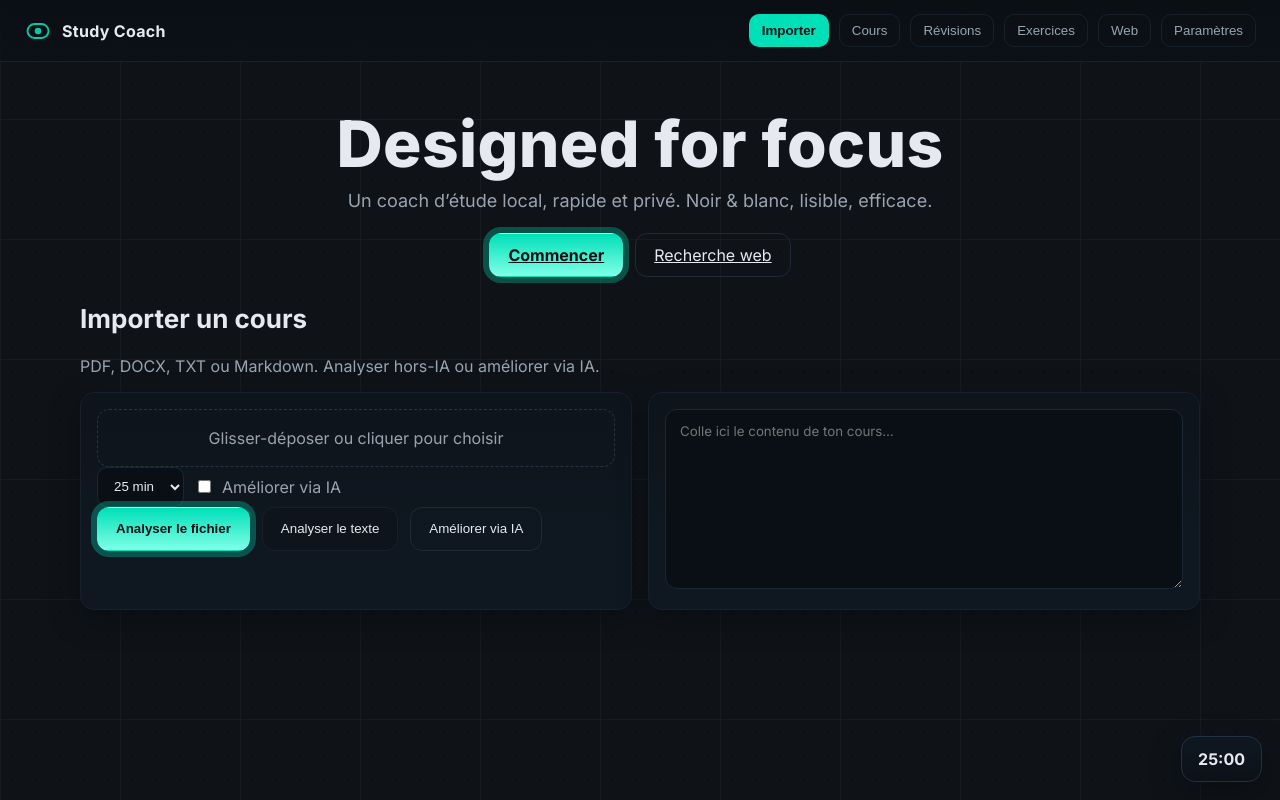
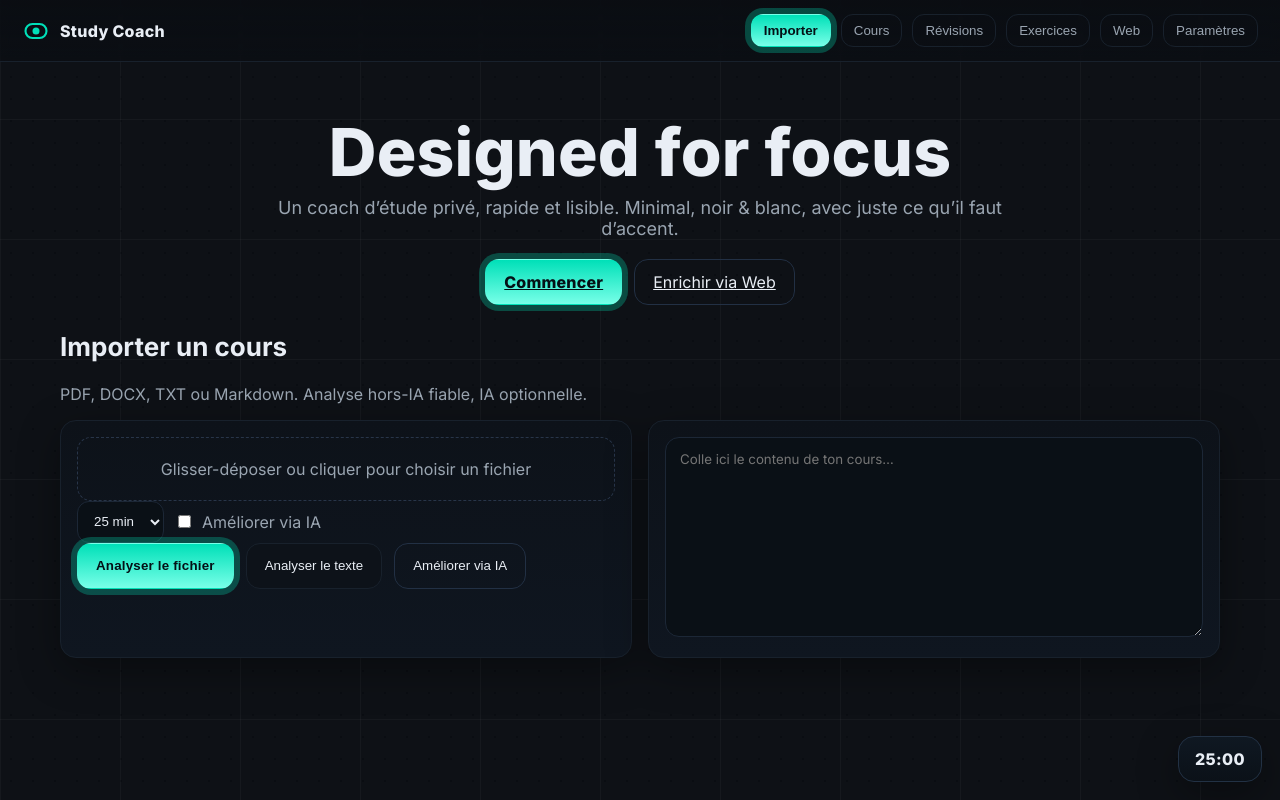
Before and after one commit to Amendor47/Studying-coach, a Flask app: page / in a window 1280 px wide. Run offline with Flask 3, Linux system fonts and the light colour scheme; parts of the project's set-up code (start-up, migrations or seed data) failed here and were passed over.

Commit message:
chore: refresh minimal UI

```diff
--- a/static/style.css
+++ b/static/style.css
@@ -1,119 +1,187 @@
-/* ====== Minimal Dark Theme (AnythingLLM-inspired) ====== */
+/* ========= Ultra-modern dark minimal ========= */
 :root{
-  --bg:#0b0f14;
-  --panel:#0e141b;
-  --panel-2:#0f1822;
-  --text:#e6eaf0;
-  --muted:#9aa4af;
-  --accent:#00e0b8;
-  --accent-2:#7fffe7;
-  --border:#17202b;
-  --ring:rgba(0,224,184,.3);
-  --radius:14px;
-  --shadow:0 10px 30px rgba(0,0,0,.35);
-  --font: "Inter", system-ui, -apple-system, Segoe UI, Roboto, sans-serif;
+  --bg:#0a0d12;
+  --panel:#0d1219;
+  --panel-2:#0f1620;
+  --text:#e9eef5;
+  --muted:#9aa5b1;
+  --accent:#00e0b8;         /* teal/menthe moderne */
+  --accent-2:#78ffe8;
+  --border:#18212c;
+  --ring:rgba(0,224,184,.28);
+  --radius:16px;
+  --shadow:0 12px 40px rgba(0,0,0,.35);
+  --font:"Inter", system-ui, -apple-system, Segoe UI, Roboto, sans-serif;
 }
+
 *{box-sizing:border-box}
 html,body{height:100%}
 body{
-  margin:0;
-  font-family:var(--font);
-  background:var(--bg);
-  color:var(--text);
+  margin:0; font-family:var(--font);
+  background:var(--bg); color:var(--text);
+  -webkit-font-smoothing:antialiased; -moz-osx-font-smoothing:grayscale;
 }
+
+/* Subtle grid / lines like new SaaS sites */
 .bg-grid{
   position:fixed; inset:0; z-index:-1;
   background:
-    radial-gradient(transparent 1px, rgba(255,255,255,.02) 1px) 0 0 / 24px 24px,
-    linear-gradient(90deg, rgba(255,255,255,.03) 1px, transparent 1px) 0 0 / 120px 100%,
-    linear-gradient(0deg, rgba(255,255,255,.03) 1px, transparent 1px) 0 0 / 100% 120px;
-  filter:saturate(.9);
+    radial-gradient(transparent 1px, rgba(255,255,255,.02) 1px) 0 0/22px 22px,
+    linear-gradient(90deg, rgba(255,255,255,.03) 1px, transparent 1px) 0 0/120px 100%,
+    linear-gradient(0deg, rgba(255,255,255,.03) 1px, transparent 1px) 0 0/100% 120px;
+  filter:saturate(.95);
 }
+
+/* ===== Header ===== */
 .topbar{
-  position:sticky; top:0;
-  display:flex; gap:18px; align-items:center; justify-content:space-between;
-  padding:14px 24px;
-  background:linear-gradient(180deg, rgba(11,15,20,.9), rgba(11,15,20,.5));
+  position:sticky; top:0; padding:14px 22px;
+  display:flex; align-items:center; justify-content:space-between; gap:16px;
+  background:linear-gradient(180deg, rgba(10,13,18,.85), rgba(10,13,18,.6));
   backdrop-filter:saturate(1.2) blur(6px);
   border-bottom:1px solid var(--border);
 }
 .brand{display:flex; align-items:center; gap:10px}
-.logo{width:28px; height:28px; opacity:.9}
-.title{font-weight:700; letter-spacing:.3px}
+.logo{width:28px; height:28px; color:var(--accent)}
+.title{font-weight:800; letter-spacing:.3px}
+
+/* nav tabs (ghost) */
 .tabs{display:flex; gap:10px; flex-wrap:wrap}
 .tab{
   background:transparent; color:var(--muted);
   border:1px solid var(--border);
-  padding:8px 12px; border-radius:10px; cursor:pointer;
+  padding:8px 12px; border-radius:12px; cursor:pointer;
   transition:all .2s ease;
 }
-.tab:hover{color:var(--text); border-color:#1f2a36}
-.tab.active{color:#0b0f14; background:var(--accent); border-color:transparent; font-weight:600}
-.hero{padding:48px 0 18px}
-.wrapper{width:min(1120px, 92%); margin-inline:auto}
+.tab:hover{color:var(--text); border-color:#223044}
+.tab.active{
+  color:#041015; background:linear-gradient(180deg,var(--accent),var(--accent-2));
+  border-color:transparent; font-weight:700; box-shadow:0 0 0 6px var(--ring);
+}
+
+/* ===== Hero ===== */
+.hero{padding:56px 0 18px}
+.wrapper{width:min(1160px, 92%); margin-inline:auto}
 .hero-inner{text-align:center}
-.h1{margin:0 0 12px 0; font-size: clamp(32px, 7vw, 64px); line-height:1.06; letter-spacing:.4px; font-weight:800;}
-.sub{margin:0 auto 22px; color:var(--muted); max-width:760px; font-size:18px}
+.h1{margin:0 0 10px; font-size:clamp(34px, 7vw, 66px); line-height:1.04; font-weight:800; letter-spacing:.2px}
+.sub{margin:0 auto 20px; color:var(--muted); max-width:760px; font-size:18px}
 .cta-row{display:flex; justify-content:center; gap:12px}
+
+/* ===== Buttons ===== */
 .btn{
   display:inline-flex; align-items:center; justify-content:center;
-  height:44px; padding:0 18px; border-radius:12px; border:1px solid var(--border);
-  color:var(--text); background:var(--panel); cursor:pointer; transition:all .2s;
-  box-shadow:0 0 0 0 transparent;
+  height:46px; padding:0 18px; border-radius:14px;
+  border:1px solid var(--border); background:var(--panel); color:var(--text);
+  cursor:pointer; transition:all .2s ease; box-shadow:0 0 0 0 transparent;
 }
-.btn:hover{border-color:#263241; transform:translateY(-1px)}
+.btn:hover{border-color:#263449; transform:translateY(-1px)}
 .btn:active{transform:translateY(0)}
 .btn-primary{
-  background:linear-gradient(180deg, var(--accent), var(--accent-2));
-  color:#041014; border-color:transparent; font-weight:700;
+  background:linear-gradient(180deg,var(--accent),var(--accent-2));
+  color:#041015; border-color:transparent; font-weight:800; letter-spacing:.2px;
   box-shadow:0 0 0 6px var(--ring);
 }
-.btn-ghost{background:transparent; border-color:#1f2a36; color:var(--text);}
-.btn-ghost:hover{border-color:#2a3a4c}
-.stack{display:grid; gap:28px; padding:8px 0 60px}
+.btn-ghost{background:transparent; border-color:#223044}
+.btn-ghost:hover{border-color:#2a3e56}
+
+/* ===== Layout ===== */
+.stack{display:grid; gap:28px; padding:8px 0 64px}
 .stack-sm{display:grid; gap:12px}
-.grid-cols{display:grid; gap:16px; grid-template-columns:repeat(auto-fit,minmax(280px,1fr));}
+.grid-cols{display:grid; gap:16px; grid-template-columns:repeat(auto-fit,minmax(300px,1fr))}
+
+/* Panels */
 .panel{display:none}
 .panel.active{display:block}
 .panel-head{display:flex; flex-direction:column; gap:6px}
 .panel-head h2{margin:0; font-size:26px}
 .muted{color:var(--muted)}
+
+/* Cards & Inputs */
 .card{
-  background:linear-gradient(180deg, var(--panel), var(--panel-2));
+  background:linear-gradient(180deg,var(--panel),var(--panel-2));
   border:1px solid var(--border); border-radius:var(--radius);
   padding:16px; box-shadow:var(--shadow);
 }
-.card-grid{display:grid; gap:16px; grid-template-columns:repeat(auto-fit,minmax(320px,1fr));}
+.card-grid{display:grid; gap:16px; grid-template-columns:repeat(auto-fit,minmax(340px,1fr))}
+
 textarea{
-  width:100%; min-height:180px; resize:vertical;
-  background:#0a0f15; color:var(--text); border:1px solid #1c2633; border-radius:12px;
-  padding:12px 14px; font-family:inherit; line-height:1.4;
+  width:100%; min-height:200px; resize:vertical;
+  background:#0a1016; color:var(--text); border:1px solid #1c2736; border-radius:14px;
+  padding:12px 14px; font-family:inherit; line-height:1.5;
 }
 .input, .select{
-  height:40px; background:#0a0f15; color:var(--text);
-  border:1px solid #1c2633; border-radius:10px; padding:0 12px;
+  height:42px; background:#0a1016; color:var(--text);
+  border:1px solid #1c2736; border-radius:12px; padding:0 12px;
 }
 input[type="file"]{display:none}
-.file{display:flex; align-items:center; justify-content:center; border:1px dashed #273243; border-radius:12px; height:58px; cursor:pointer; color:var(--muted);}
-.file:hover{color:var(--text); border-color:#314158}
+.file{
+  display:flex; align-items:center; justify-content:center; height:64px;
+  border:1px dashed #283549; border-radius:14px; cursor:pointer; color:var(--muted);
+}
+.file:hover{color:var(--text); border-color:#31455f}
+
 .row{display:flex; gap:10px; align-items:center; flex-wrap:wrap}
 .row.end{justify-content:flex-end}
 .gap{gap:12px}
 .check{display:flex; align-items:center; gap:8px; color:var(--muted)}
+
+/* Chips (thèmes) */
 .chips{display:flex; gap:8px; flex-wrap:wrap}
-.chips button{background:#0a1017; color:var(--text); border:1px solid #1f2a36; padding:6px 10px; border-radius:999px; cursor:pointer;}
-.chips button:hover{border-color:#2a3a4c}
-.flashcard{position:relative; height:170px; perspective:1000px;}
-.flashcard .inner{position:absolute; inset:0; border-radius:14px; transition:transform .6s; transform-style:preserve-3d; background:linear-gradient(180deg,#0b1118,#101a24); border:1px solid #1d2837; box-shadow:var(--shadow); display:flex; align-items:center; justify-content:center; text-align:center; padding:16px;}
+.chips button{
+  background:#0a1118; color:var(--text); border:1px solid #223044;
+  padding:6px 10px; border-radius:999px; cursor:pointer; transition:all .2s;
+}
+.chips button:hover{border-color:#2a3e56}
+
+/* Flashcards */
+.flashcard{position:relative; height:210px; perspective:1100px}
+.flashcard .inner{
+  position:absolute; inset:0; border-radius:16px; transition:transform .6s; transform-style:preserve-3d;
+  background:linear-gradient(180deg,#0b1118,#101a25); border:1px solid #1d2b3c; box-shadow:var(--shadow);
+  display:flex; align-items:center; justify-content:center; text-align:center; padding:18px;
+}
+.flashcard:hover .inner{transform:translateY(-2px)}
 .flashcard.flip .inner{transform:rotateY(180deg)}
-.flashcard .front, .flashcard .back{position:absolute; inset:0; backface-visibility:hidden; padding:16px; display:flex; align-items:center; justify-content:center;}
+.flashcard .front, .flashcard .back{
+  position:absolute; inset:0; backface-visibility:hidden; padding:18px;
+  display:flex; align-items:center; justify-content:center;
+}
 .flashcard .back{transform:rotateY(180deg)}
-#course-cards .flashcard, #due-cards .flashcard{height:200px}
-.draft{border:1px solid var(--border); border-radius:12px; padding:12px; background:#0a0f15;}
+#course-cards .flashcard, #due-cards .flashcard{height:220px}
+
+/* Drafts & list items */
+.draft{
+  border:1px solid var(--border); border-radius:14px; padding:12px; background:#0a1016;
+}
 .draft button{margin-top:8px}
-.timer{position:fixed; right:18px; bottom:18px; background:linear-gradient(180deg,#0f1822,#0b1118); color:var(--text); border:1px solid #223144; border-radius:14px; padding:12px 16px; font-weight:700; box-shadow:var(--shadow);}
+
+/* QCM buttons */
+#exercise-list button, #due-cards button{
+  border:1px solid #213049; background:#0b1118; color:var(--text);
+  border-radius:12px; padding:8px 10px; margin:4px 4px 0 0; cursor:pointer; transition:all .15s;
+}
+#exercise-list button:hover, #due-cards button:hover{border-color:#2b3e5a}
+#exercise-list button.correct{background:rgba(0,224,184,.16); border-color:#1c7e6e}
+#exercise-list button.wrong{background:rgba(255,77,109,.14); border-color:#7a2434}
+
+/* Timer */
+.timer{
+  position:fixed; right:18px; bottom:18px;
+  background:linear-gradient(180deg,#0f1822,#0b1118);
+  color:var(--text); border:1px solid #223144; border-radius:16px;
+  padding:12px 16px; font-weight:800; letter-spacing:.4px; box-shadow:var(--shadow);
+}
+
+/* Modal */
 .modal{position:fixed; inset:0; display:flex; align-items:center; justify-content:center; background:rgba(0,0,0,.6)}
 .modal.hidden{display:none}
-.modal-content{max-width:420px; width:92%}
+.modal-content{max-width:440px; width:92%}
+
+/* Links & focus */
 a{color:var(--accent)}
 a:hover{opacity:.9}
+:focus-visible{outline:2px solid var(--accent); outline-offset:2px}
+
+/* Nice scrollbar (WebKit) */
+*::-webkit-scrollbar{height:10px;width:10px}
+*::-webkit-scrollbar-track{background:transparent}
+*::-webkit-scrollbar-thumb{background:#1b2635;border-radius:10px}
--- a/templates/index.html
+++ b/templates/index.html
@@ -3,19 +3,26 @@
 <head>
   <meta charset="UTF-8" />
   <meta name="viewport" content="width=device-width, initial-scale=1" />
-  <title>Study Coach — Minimal</title>
+  <title>Study Coach — Focus</title>
   <meta name="color-scheme" content="dark light" />
   <link rel="preconnect" href="https://fonts.gstatic.com" crossorigin>
   <link href="https://fonts.googleapis.com/css2?family=Inter:wght@400;500;600;700;800&display=swap" rel="stylesheet">
   <link rel="stylesheet" href="{{ url_for('static', filename='style.css') }}" />
 </head>
 <body>
+  <!-- subtle grid background -->
   <div class="bg-grid"></div>
+
+  <!-- HEADER -->
   <header class="topbar">
     <div class="brand">
-      <img src="{{ url_for('static', filename='logo.svg') }}" alt="" class="logo" />
-      <span class="title">Study Coach</span>
+      <svg class="logo" viewBox="0 0 24 24" fill="none" aria-hidden="true">
+        <rect x="3" y="6" width="18" height="12" rx="6" stroke="currentColor" stroke-width="1.8"/>
+        <circle cx="12" cy="12" r="3" fill="currentColor"/>
+      </svg>
+      <span class="title">Study&nbsp;Coach</span>
     </div>
+
     <nav class="tabs" role="tablist">
       <button class="tab active" data-tab="import" role="tab">Importer</button>
       <button class="tab" data-tab="courses" role="tab">Cours</button>
@@ -25,28 +32,35 @@
       <button class="tab" data-tab="settings" role="tab">Paramètres</button>
     </nav>
   </header>
+
+  <!-- HERO -->
   <section class="hero">
     <div class="wrapper hero-inner">
       <h1 class="h1">Designed for focus</h1>
-      <p class="sub">Un coach d’étude local, rapide et privé. Noir & blanc, lisible, efficace.</p>
+      <p class="sub">Un coach d’étude privé, rapide et lisible. Minimal, noir & blanc, avec juste ce qu’il faut d’accent.</p>
       <div class="cta-row">
         <a class="btn btn-primary" href="#import">Commencer</a>
-        <a class="btn btn-ghost" href="#web">Recherche web</a>
+        <a class="btn btn-ghost" href="#web">Enrichir via Web</a>
       </div>
     </div>
   </section>
+
+  <!-- MAIN -->
   <main class="wrapper stack">
+    <!-- IMPORT -->
     <section id="import" class="panel active" role="tabpanel">
       <div class="panel-head">
         <h2>Importer un cours</h2>
-        <p class="muted">PDF, DOCX, TXT ou Markdown. Analyser hors-IA ou améliorer via IA.</p>
+        <p class="muted">PDF, DOCX, TXT ou Markdown. Analyse hors-IA fiable, IA optionnelle.</p>
       </div>
+
       <div class="card-grid">
         <div class="card">
           <label class="file">
             <input type="file" id="file-input" accept=".txt,.md,.pdf,.docx" />
-            <span>Glisser-déposer ou cliquer pour choisir</span>
+            <span>Glisser-déposer ou cliquer pour choisir un fichier</span>
           </label>
+
           <div class="row">
             <select id="session-minutes" class="select">
               <option value="25">25 min</option>
@@ -57,44 +71,56 @@
             </select>
             <label class="check"><input type="checkbox" id="use-ai-upload" /> <span>Améliorer via IA</span></label>
           </div>
+
           <div class="row gap">
             <button id="upload-btn" class="btn btn-primary">Analyser le fichier</button>
             <button id="analyze-btn" class="btn">Analyser le texte</button>
             <button id="ai-btn" class="btn btn-ghost" disabled>Améliorer via IA</button>
           </div>
         </div>
+
         <div class="card">
           <textarea id="source-text" placeholder="Colle ici le contenu de ton cours…"></textarea>
         </div>
       </div>
+
+      <!-- brouillons en colonnes -->
       <div id="drafts" class="grid-cols"></div>
     </section>
+
+    <!-- COURS -->
     <section id="courses" class="panel" role="tabpanel">
       <div class="panel-head">
         <h2>Cours & fiches</h2>
-        <p class="muted">Par thème, en colonnes, comme sur les sites modernes.</p>
+        <p class="muted">Navigation par thèmes. Les cartes s’affichent en colonnes lisibles.</p>
       </div>
       <div id="themes" class="chips"></div>
       <div id="course-cards" class="grid-cols"></div>
     </section>
+
+    <!-- RÉVISIONS -->
     <section id="flash" class="panel" role="tabpanel">
       <div class="panel-head">
-        <h2>Révisions (Anki-like)</h2>
-        <p class="muted">Cartes dues, progression et scoring SM-2.</p>
+        <h2>Révisions (type Anki/Quizlet)</h2>
+        <p class="muted">Flip cartes, scoring SM-2, progression claire.</p>
       </div>
       <div id="due-cards" class="grid-cols"></div>
     </section>
+
+    <!-- EXERCICES -->
     <section id="exercises" class="panel" role="tabpanel">
       <div class="panel-head">
-        <h2>Exercices</h2>
-        <p class="muted">QCM interactifs avec correction instantanée.</p>
+        <h2>Exercices QCM</h2>
+        <p class="muted">Vraies questions, 4 options, correction instantanée.</p>
       </div>
       <div id="exercise-list" class="grid-cols"></div>
     </section>
+
+    <!-- WEB -->
     <section id="web" class="panel" role="tabpanel">
       <div class="panel-head">
         <h2>Recherche web</h2>
-        <p class="muted">Enrichir les fiches à partir de sources en ligne.</p>
+        <p class="muted">Ajoute des sources fiables et transforme-les en fiches.</p>
       </div>
       <div class="card">
         <div class="row">
@@ -105,27 +131,34 @@
         <div id="web-results" class="stack-sm"></div>
       </div>
     </section>
+
+    <!-- PARAMÈTRES -->
     <section id="settings" class="panel" role="tabpanel">
       <div class="panel-head">
         <h2>Paramètres</h2>
-        <p class="muted">Thème, police, fournisseur LLM…</p>
+        <p class="muted">Profil IA, thème, taille du texte, etc.</p>
       </div>
       <div class="card">
-        <p>À compléter selon tes options. Le style est prêt.</p>
+        <p>Interface prête. Branche tes options ici si besoin.</p>
       </div>
     </section>
   </main>
-  <div id="timer" class="timer" aria-live="polite">25:00</div>
+
+  <!-- TIMER -->
+  <div id="timer" class="timer" aria-live="polite" title="Pomodoro">25:00</div>
+
+  <!-- MODAL API KEY -->
   <div id="key-modal" class="modal hidden" role="dialog" aria-modal="true">
     <div class="modal-content card">
       <h3>Clé API OpenAI</h3>
-      <p class="muted">Stockée localement, utilisée seulement si tu choisis l’IA cloud.</p>
+      <p class="muted">Stockée localement. Utilisée uniquement si tu actives l’IA cloud.</p>
       <input type="password" id="key-input" class="input" placeholder="sk-..." />
       <div class="row end">
         <button id="save-key" class="btn btn-primary">Enregistrer</button>
       </div>
     </div>
   </div>
+
   <script src="{{ url_for('static', filename='app.js') }}"></script>
 </body>
 </html>
```
